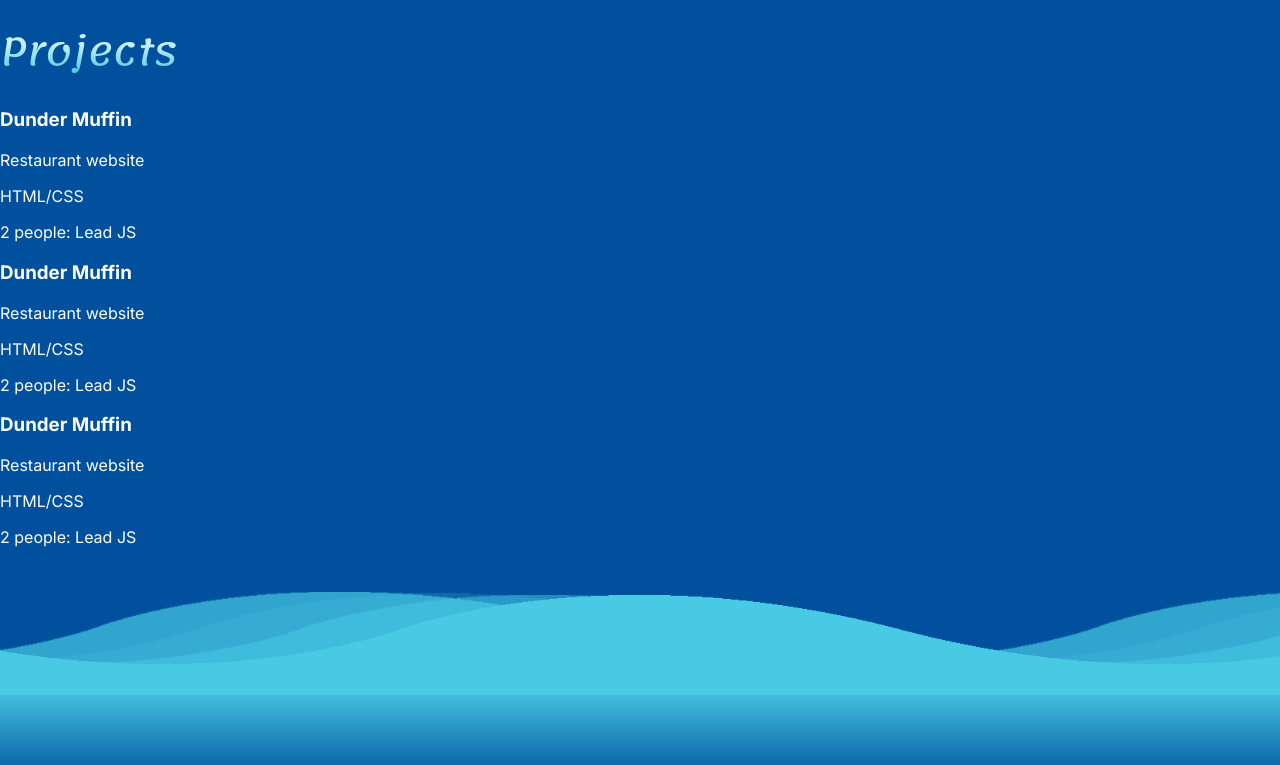
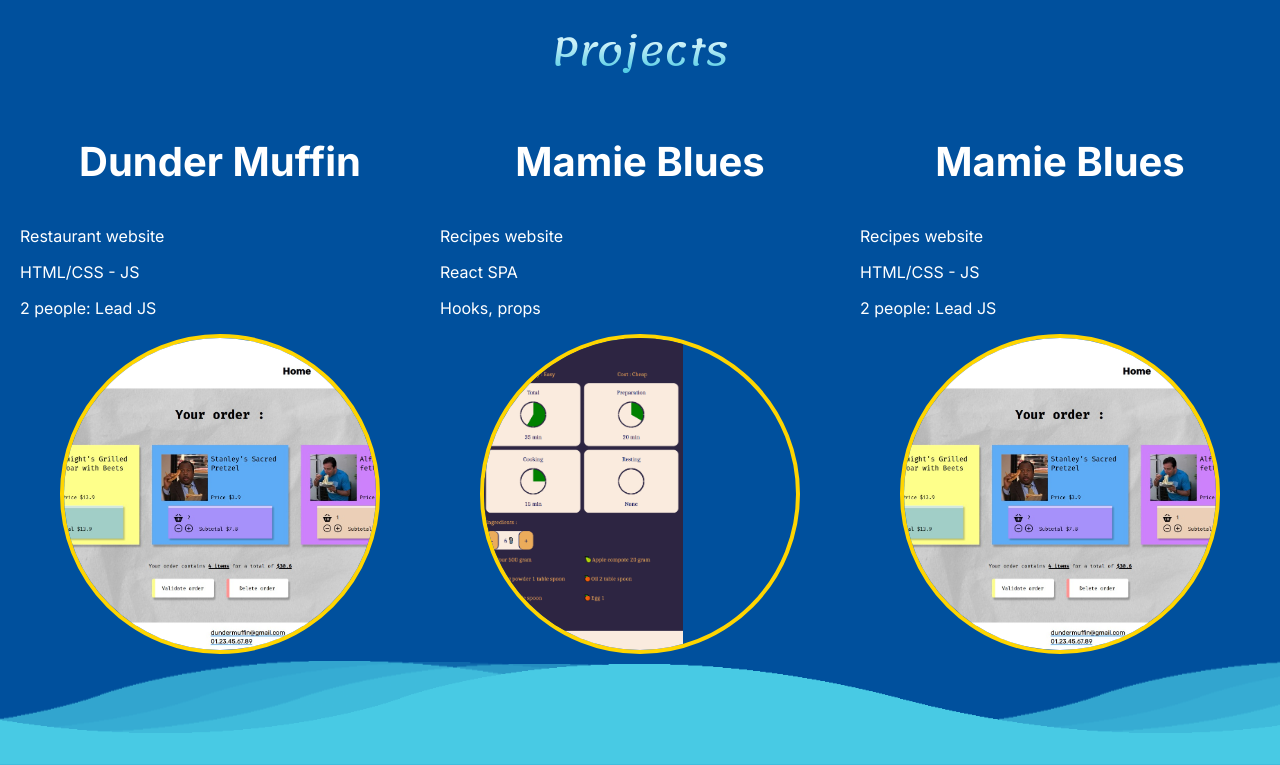
Before and after one commit to Elo-LH/elo-lh.github.io, a plain HTML site: page index.html in a window 1280 px wide. Shown: the part 1915-2680 px from the top of the page. Drawn offline with Linux system fonts and the light colour scheme.

Commit message:
feature/projects page (#2)

```diff
--- a/index.html
+++ b/index.html
@@ -196,23 +196,51 @@
             <article class="project-card">
               <h3>Dunder Muffin</h3>
               <p>Restaurant website</p>
-              <p>HTML/CSS</p>
+              <p>HTML/CSS - JS</p>
               <p>2 people: Lead JS</p>
-              <div class="project-bubble"></div>
+              <div class="project-bubble">
+                <a
+                  target="_blank"
+                  href="https://github.com/Elo-LH/mamie-blues"
+                  class="link-project"
+                >
+                  <img src="./assets/DunderMuffin.jpg" alt="" />
+                  <p>See project</p>
+                </a>
+              </div>
             </article>
             <article class="project-card">
-              <h3>Dunder Muffin</h3>
-              <p>Restaurant website</p>
-              <p>HTML/CSS</p>
-              <p>2 people: Lead JS</p>
-              <div class="project-bubble"></div>
+              <h3>Mamie Blues</h3>
+              <p>Recipes website</p>
+              <p>React SPA</p>
+              <p>Hooks, props</p>
+              <div class="project-bubble">
+                <a
+                  target="_blank"
+                  href="https://github.com/Elo-LH/mamie-blues"
+                  class="link-project"
+                >
+                  <img src="./assets/mamie-blues.png" alt="" />
+                  <p>See project</p>
+                </a>
+              </div>
             </article>
             <article class="project-card">
-              <h3>Dunder Muffin</h3>
-              <p>Restaurant website</p>
-              <p>HTML/CSS</p>
+              <h3>Mamie Blues</h3>
+              <p>Recipes website</p>
+              <p>HTML/CSS - JS</p>
               <p>2 people: Lead JS</p>
-              <div class="project-bubble"></div>
+
+              <div class="project-bubble">
+                <a
+                  target="_blank"
+                  href="https://github.com/Elo-LH/mamie-blues"
+                  class="link-project"
+                >
+                  <img src="./assets/DunderMuffin.jpg" alt="" />
+                  <p>See project</p>
+                </a>
+              </div>
             </article>
           </div>
         </main>
--- a/styles/styles.css
+++ b/styles/styles.css
@@ -60,7 +60,7 @@ h1 {
   font-size: clamp(1.34rem, 3vw, 3rem);
 }
 h2 {
-  font-size: clamp(2rem, 3vw, 4rem);
+  font-size: clamp(2rem, 3vw, 5rem);
   margin: 0.2em 0;
   background: -webkit-linear-gradient(
     #ffffff,
@@ -251,6 +251,55 @@ h2 {
   color: var(--dark-blue);
 }
 
+/*---------------------- Projects page --------------------------------*/
+#projects h2 {
+  text-align: center;
+}
+.project-card h3 {
+  font-size: clamp(3rem, 4vw, 4rem);
+  text-align: center;
+}
+.projects-wrapper {
+  display: flex;
+  flex-wrap: wrap;
+  justify-content: space-evenly;
+  padding-bottom: 200px;
+}
+.project-bubble {
+  position: relative;
+  aspect-ratio: 1 / 1;
+  max-width: 400px;
+  width: 60%;
+  @media screen and (min-width: 800px) {
+    width: 80%;
+  }
+  margin-inline: auto;
+  border-radius: 50%;
+  display: flex;
+  overflow: hidden;
+  border: var(--yellow) solid 4px;
+}
+
+.project-bubble img {
+  width: 100%;
+  height: 100%;
+  object-fit: cover;
+}
+.project-bubble:hover p {
+  position: absolute;
+  text-align: center;
+  left: 50%;
+  top: 50%;
+  transform: translate(-50%, -100%);
+  font-size: 2.4rem;
+}
+.project-bubble p {
+  text-decoration: none;
+  color: var(--yellow);
+}
+.project-bubble:hover img {
+  filter: brightness(30%);
+}
 /*---------------------- Waves --------------------------------*/
 
 .waves-footer {
```
Also changed, not shown: assets/DunderMuffin.jpg (added), assets/mamie-blues.png (added).
